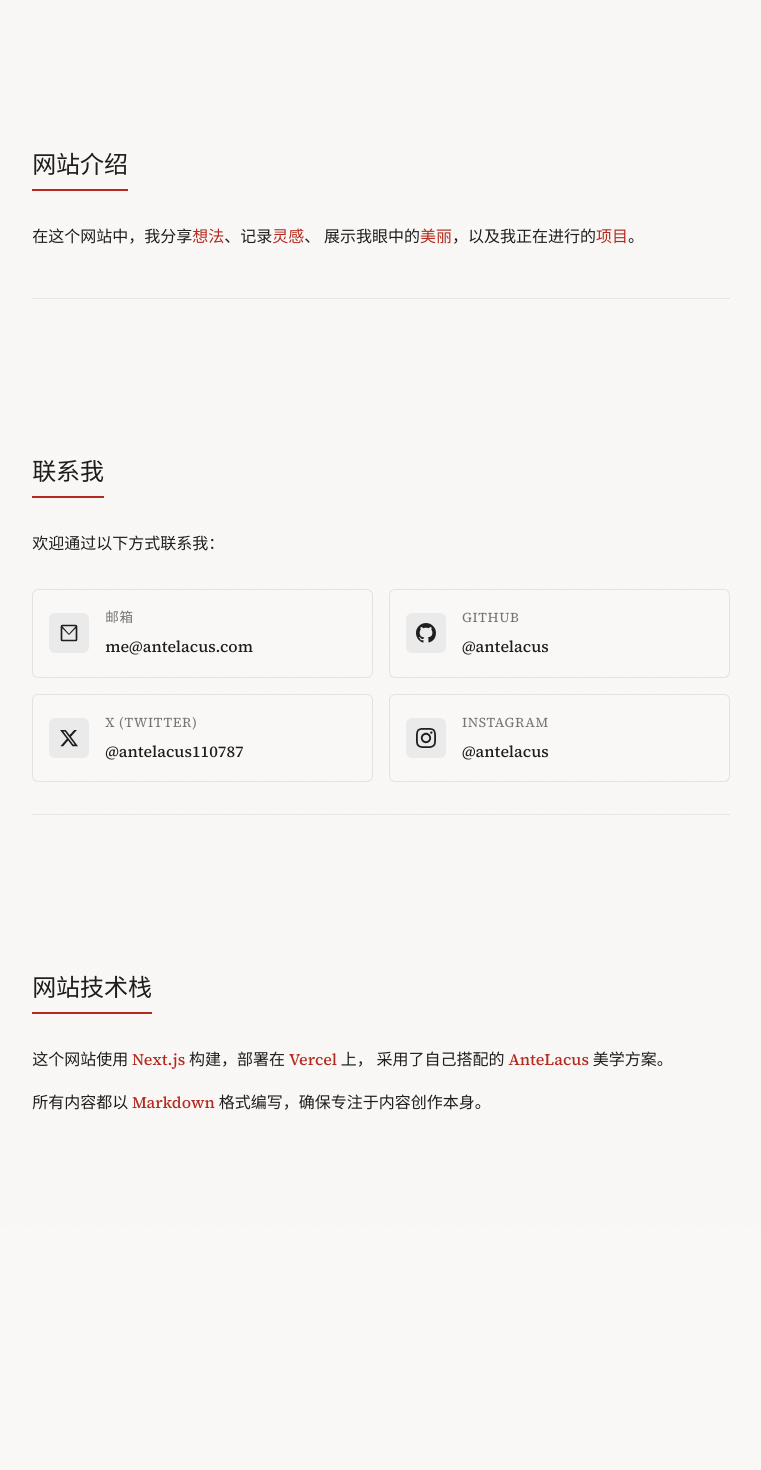
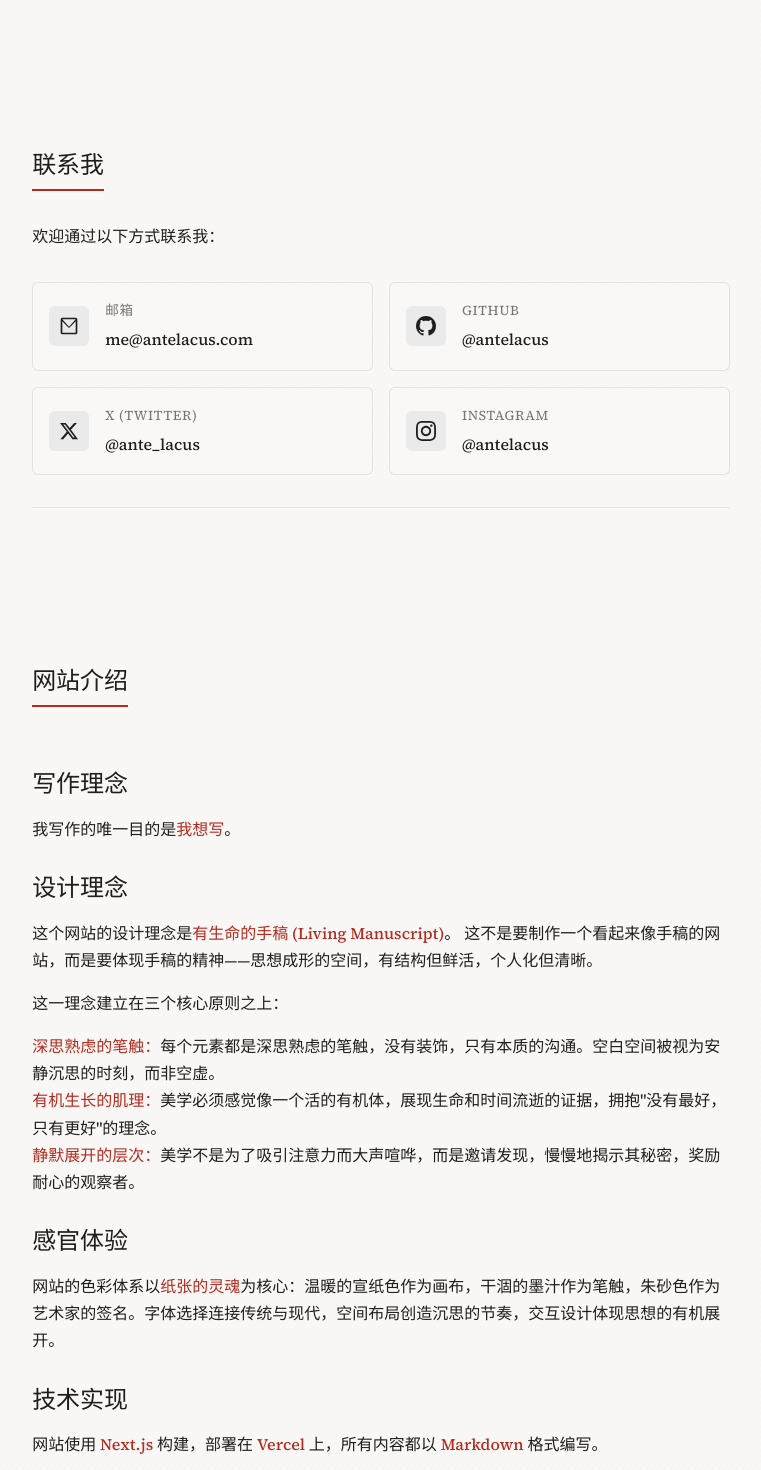
Before and after one commit to antelacus/project-antelacus, a Next.js app: page /about in a window 1280 px wide. Shown: the part 440-1910 px from the top of the page, without its empty margins (259-1020 px from the left). Before the commit the page ends 1668 px from the top, so only its background shows below. Built offline with nearby package versions, Linux system fonts and the light colour scheme; a web font is replaced by a local one.

Commit message:
Update documentation and about page: reorganize docs structure and improve content

```diff
--- a/src/app/about/page.tsx
+++ b/src/app/about/page.tsx
@@ -14,17 +14,7 @@ export default function AboutPage() {
               你好！我是 <strong>AnteLacus</strong>，一名曾经的审计师，现在痴迷于 AI 和计算机科学。
             </p>
             <p>
-              我相信技术的力量正在改变世界，同时也珍视生活中的每一个灵感瞬间。
-            </p>
-          </div>
-        </section>
-
-        <section className="about-section">
-          <h2 className="section-title">网站介绍</h2>
-          <div className="section-content">
-            <p>
-              在这个网站中，我分享<strong>想法</strong>、记录<strong>灵感</strong>、
-              展示我眼中的<strong>美丽</strong>，以及我正在进行的<strong>项目</strong>。
+              “我到底是谁？”是我现在最关注的问题。
             </p>
           </div>
         </section>
@@ -69,7 +59,7 @@ export default function AboutPage() {
                 </div>
                 <div className="contact-info">
                   <div className="contact-label">X (Twitter)</div>
-                  <div className="contact-value">@antelacus110787</div>
+                  <div className="contact-value">@ante_lacus</div>
                 </div>
               </a>
 
@@ -89,14 +79,37 @@ export default function AboutPage() {
         </section>
 
         <section className="about-section">
-          <h2 className="section-title">网站技术栈</h2>
+          <h2 className="section-title">网站介绍</h2>
           <div className="section-content">
+            <h3>写作理念</h3>
             <p>
-              这个网站使用 <strong>Next.js</strong> 构建，部署在 <strong>Vercel</strong> 上，
-              采用了自己搭配的 <strong>AnteLacus</strong> 美学方案。
+              我写作的唯一目的是<strong>我想写</strong>。
             </p>
+
+            <h3>设计理念</h3>
             <p>
-              所有内容都以 <strong>Markdown</strong> 格式编写，确保专注于内容创作本身。
+              这个网站的设计理念是<strong>有生命的手稿 (Living Manuscript)</strong>。
+              这不是要制作一个看起来像手稿的网站，而是要体现手稿的精神——思想成形的空间，有结构但鲜活，个人化但清晰。
+            </p>
+
+            <p>
+              这一理念建立在三个核心原则之上：
+            </p>
+
+            <ul>
+              <li><strong>深思熟虑的笔触：</strong>每个元素都是深思熟虑的笔触，没有装饰，只有本质的沟通。空白空间被视为安静沉思的时刻，而非空虚。</li>
+              <li><strong>有机生长的肌理：</strong>美学必须感觉像一个活的有机体，展现生命和时间流逝的证据，拥抱"没有最好，只有更好"的理念。</li>
+              <li><strong>静默展开的层次：</strong>美学不是为了吸引注意力而大声喧哗，而是邀请发现，慢慢地揭示其秘密，奖励耐心的观察者。</li>
+            </ul>
+
+            <h3>感官体验</h3>
+            <p>
+              网站的色彩体系以<strong>纸张的灵魂</strong>为核心：温暖的宣纸色作为画布，干涸的墨汁作为笔触，朱砂色作为艺术家的签名。字体选择连接传统与现代，空间布局创造沉思的节奏，交互设计体现思想的有机展开。
+            </p>
+
+            <h3>技术实现</h3>
+            <p>
+              网站使用 <strong>Next.js</strong> 构建，部署在 <strong>Vercel</strong> 上，所有内容都以 <strong>Markdown</strong> 格式编写。
             </p>
           </div>
         </section>
```
Also changed, not shown: 4 other files (tests, documents, lock files or other folders).
